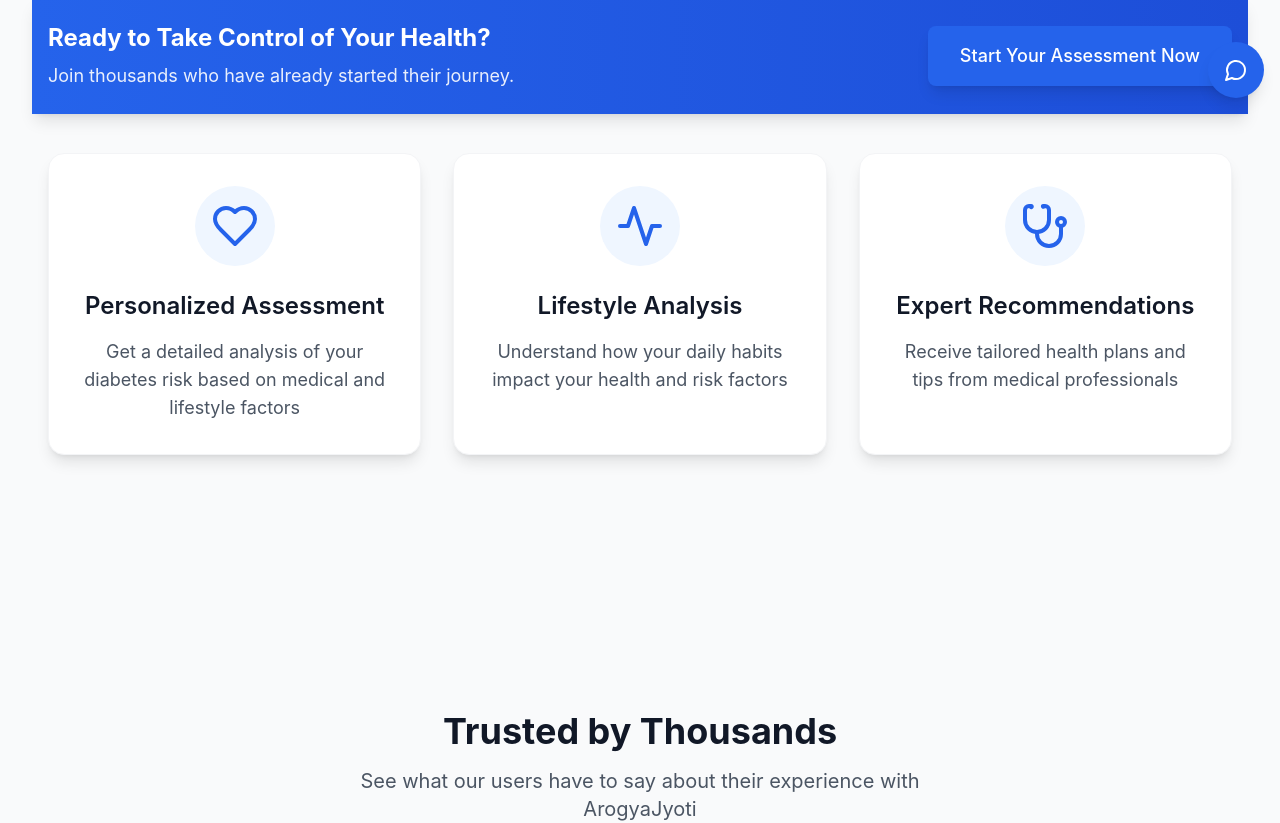
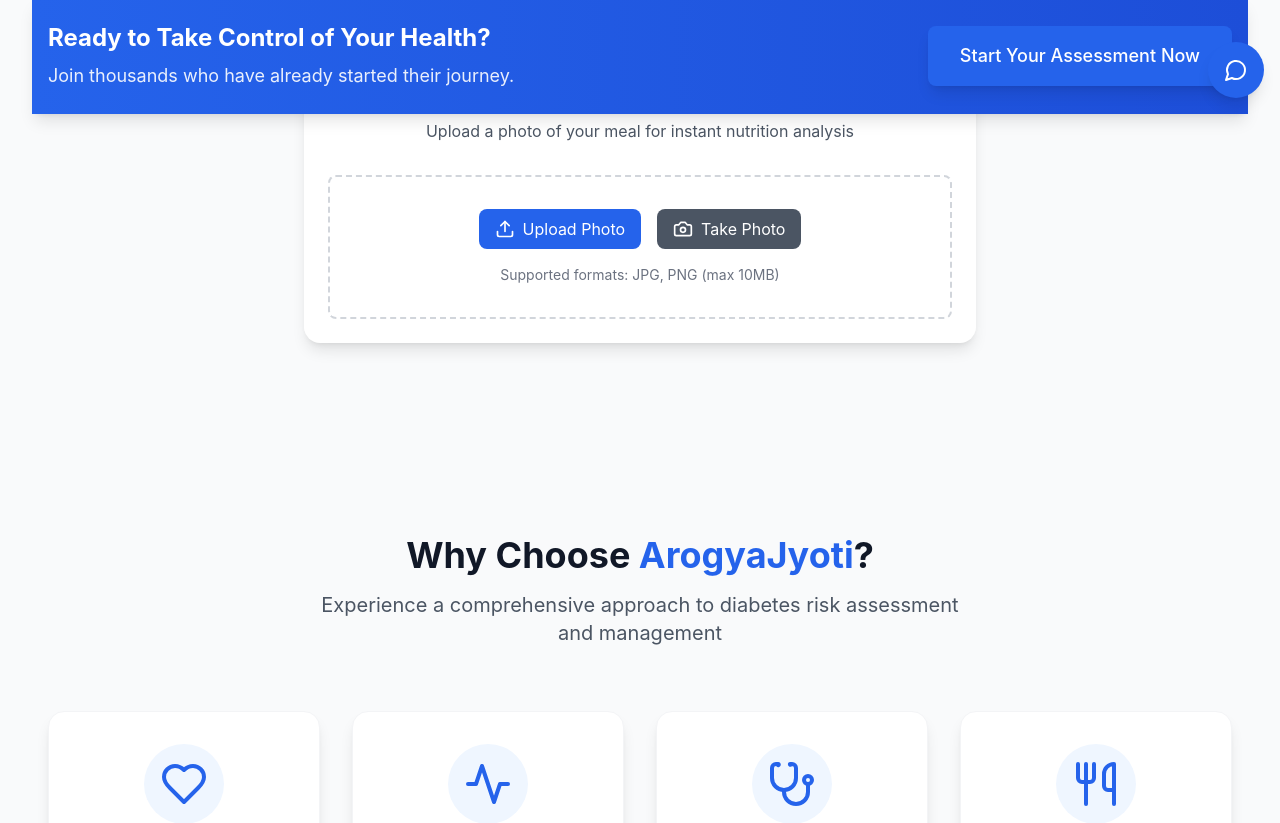
Before and after one commit to Mohitpatil344/Arogya-Jyoti, a React (Vite) app in the folder Frontend/: page / in a window 1280 px wide. Shown: the part 686-1509 px from the top of the page. Built offline with nearby package versions, Linux system fonts and the light colour scheme.

Commit message:
image uploader

```diff
--- a/Frontend/package.json
+++ b/Frontend/package.json
@@ -19,7 +19,8 @@
     "react-calendly": "^4.3.1",
     "react-dom": "^18.3.1",
     "react-icons": "^5.5.0",
-    "react-router-dom": "^6.22.3"
+    "react-router-dom": "^6.22.3",
+    "tesseract.js": "^6.0.1"
   },
   "devDependencies": {
     "@eslint/js": "^9.9.1",
--- /dev/null
+++ b/Frontend/src/components/MealLogger.jsx
@@ -0,0 +1,166 @@
+import React, { useState, useRef } from 'react';
+import { createWorker } from 'tesseract.js';
+import { Camera, Upload, Loader2, Utensils } from 'lucide-react';
+import { motion } from 'framer-motion';
+
+const MealLogger = () => {
+  const [image, setImage] = useState(null);
+  const [isProcessing, setIsProcessing] = useState(false);
+  const [nutritionInfo, setNutritionInfo] = useState(null);
+  const fileInputRef = useRef(null);
+
+  const processImage = async (file) => {
+    setIsProcessing(true);
+    try {
+      const reader = new FileReader();
+      reader.onloadend = () => {
+        setImage(reader.result);
+      };
+      reader.readAsDataURL(file);
+
+      const worker = await createWorker('eng');
+      const { data: { text } } = await worker.recognize(file);
+      await worker.terminate();
+
+      const mockAnalysis = analyzeFoodText(text);
+      setNutritionInfo(mockAnalysis);
+    } catch (error) {
+      console.error('Error processing image:', error);
+    } finally {
+      setIsProcessing(false);
+    }
+  };
+
+  const analyzeFoodText = (text) => {
+    const lowerText = text.toLowerCase();
+    const hasHighCalorie = lowerText.includes('burger') || lowerText.includes('pizza');
+    const hasHighSugar = lowerText.includes('cake') || lowerText.includes('soda');
+
+    return {
+      calories: hasHighCalorie ? 500 : 300,
+      sugar: hasHighSugar ? 25 : 10,
+      category: hasHighCalorie ? 'high-carb' : 'balanced',
+    };
+  };
+
+  const handleFileUpload = (event) => {
+    const file = event.target.files?.[0];
+    if (file) {
+      processImage(file);
+    }
+  };
+
+  const triggerFileInput = () => {
+    fileInputRef.current?.click();
+  };
+
+  return (
+    <motion.div
+      initial={{ opacity: 0, y: 20 }}
+      animate={{ opacity: 1, y: 0 }}
+      className="bg-white rounded-2xl shadow-lg p-6 max-w-2xl mx-auto my-8"
+    >
+      <div className="text-center mb-8">
+        <div className="inline-block p-3 bg-blue-50 rounded-full mb-4">
+          <Utensils className="w-8 h-8 text-blue-600" />
+        </div>
+        <h2 className="text-2xl font-bold text-gray-900 mb-2">Smart Meal Logger</h2>
+        <p className="text-gray-600">Upload a photo of your meal for instant nutrition analysis</p>
+      </div>
+
+      <div className="space-y-6">
+        <input
+          type="file"
+          ref={fileInputRef}
+          onChange={handleFileUpload}
+          accept="image/*"
+          className="hidden"
+        />
+
+        {!image && (
+          <div className="border-2 border-dashed border-gray-300 rounded-lg p-8 text-center">
+            <div className="space-y-4">
+              <div className="flex justify-center gap-4">
+                <button
+                  onClick={triggerFileInput}
+                  className="flex items-center gap-2 px-4 py-2 bg-blue-600 text-white rounded-lg hover:bg-blue-700 transition-colors"
+                >
+                  <Upload className="w-5 h-5" />
+                  Upload Photo
+                </button>
+                <button
+                  onClick={triggerFileInput}
+                  className="flex items-center gap-2 px-4 py-2 bg-gray-600 text-white rounded-lg hover:bg-gray-700 transition-colors"
+                >
+                  <Camera className="w-5 h-5" />
+                  Take Photo
+                </button>
+              </div>
+              <p className="text-sm text-gray-500">
+                Supported formats: JPG, PNG (max 10MB)
+              </p>
+            </div>
+          </div>
+        )}
+
+        {image && (
+          <div className="space-y-4">
+            <div className="relative">
+              <img
+                src={image}
+                alt="Uploaded meal"
+                className="w-full h-64 object-cover rounded-lg"
+              />
+              <button
+                onClick={() => {
+                  setImage(null);
+                  setNutritionInfo(null);
+                }}
+                className="absolute top-2 right-2 bg-red-500 text-white p-2 rounded-full hover:bg-red-600 transition-colors"
+              >
+                ×
+              </button>
+            </div>
+
+            {isProcessing ? (
+              <div className="flex items-center justify-center gap-2 p-4">
+                <Loader2 className="w-6 h-6 animate-spin" />
+                <span>Analyzing your meal...</span>
+              </div>
+            ) : nutritionInfo && (
+              <motion.div
+                initial={{ opacity: 0 }}
+                animate={{ opacity: 1 }}
+                className="bg-gray-50 p-6 rounded-lg"
+              >
+                <h3 className="text-xl font-semibold mb-4">Nutrition Analysis</h3>
+                <div className="grid grid-cols-3 gap-4">
+                  <div className="text-center p-4 bg-white rounded-lg shadow">
+                    <p className="text-gray-600">Calories</p>
+                    <p className="text-2xl font-bold text-blue-600">
+                      {nutritionInfo.calories}
+                    </p>
+                  </div>
+                  <div className="text-center p-4 bg-white rounded-lg shadow">
+                    <p className="text-gray-600">Sugar (g)</p>
+                    <p className="text-2xl font-bold text-blue-600">
+                      {nutritionInfo.sugar}
+                    </p>
+                  </div>
+                  <div className="text-center p-4 bg-white rounded-lg shadow">
+                    <p className="text-gray-600">Category</p>
+                    <p className="text-2xl font-bold text-blue-600">
+                      {nutritionInfo.category}
+                    </p>
+                  </div>
+                </div>
+              </motion.div>
+            )}
+          </div>
+        )}
+      </div>
+    </motion.div>
+  );
+};
+
+export default MealLogger;
--- a/Frontend/src/components/Profile/ProfileModel.jsx
+++ b/Frontend/src/components/Profile/ProfileModel.jsx
@@ -67,11 +67,7 @@
               </div>
 
               <div className="mt-8 flex justify-end space-x-4">
-                <Button
-                  text="Edit Profile"
-                  variant="secondary"
-                  onClick={() => {/* Implement edit functionality */}}
-                />
+
                 <Button
                   text="Close"
                   onClick={onClose}
--- a/Frontend/src/pages/Home.jsx
+++ b/Frontend/src/pages/Home.jsx
@@ -7,9 +7,11 @@
   Star,
   ArrowRight,
   CheckCircle,
+  Utensils,
 } from "lucide-react";
 import { motion } from "framer-motion";
 import Button from "../components/Shared/Button";
+import MealLogger from "../components/MealLogger";
 
 const Home = () => {
   const navigate = useNavigate();
@@ -114,6 +116,11 @@
           </motion.div>
         </div>
 
+        {/* Meal Logger Section */}
+        <div className="container mx-auto px-4 py-16">
+          <MealLogger />
+        </div>
+
         {/* Features Section */}
         <div className="container mx-auto px-4 py-24">
           <motion.div
@@ -131,7 +138,7 @@
               and management
             </p>
           </motion.div>
-          <div className="grid grid-cols-1 md:grid-cols-3 gap-8 mb-16">
+          <div className="grid grid-cols-1 md:grid-cols-4 gap-8 mb-16">
             <FeatureCard
               icon={<Heart className="w-12 h-12 text-blue-600" />}
               title="Personalized Assessment"
@@ -146,6 +153,11 @@
               icon={<Stethoscope className="w-12 h-12 text-blue-600" />}
               title="Expert Recommendations"
               description="Receive tailored health plans and tips from medical professionals"
+            />
+            <FeatureCard
+              icon={<Utensils className="w-12 h-12 text-blue-600" />}
+              title="Smart Meal Tracking"
+              description="Track your meals with AI-powered nutrition analysis for better dietary control"
             />
           </div>
         </div>
```
Also changed, not shown: 1 other file (tests, documents, lock files or other folders).
